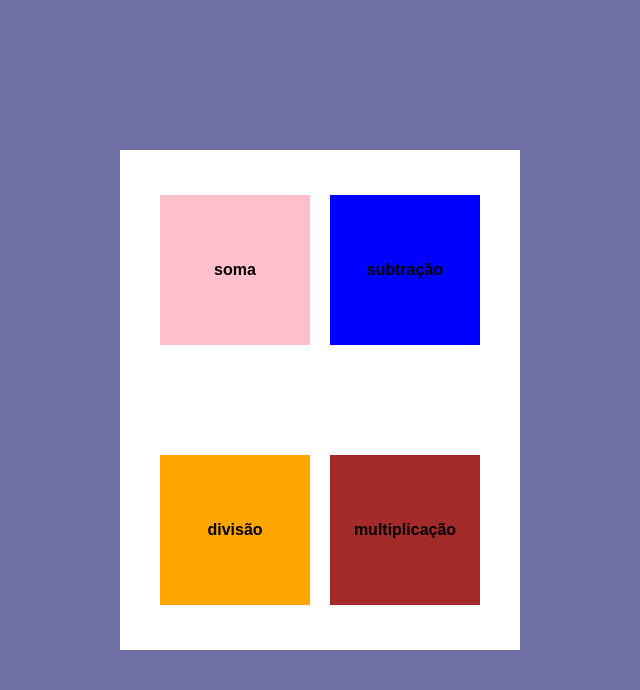
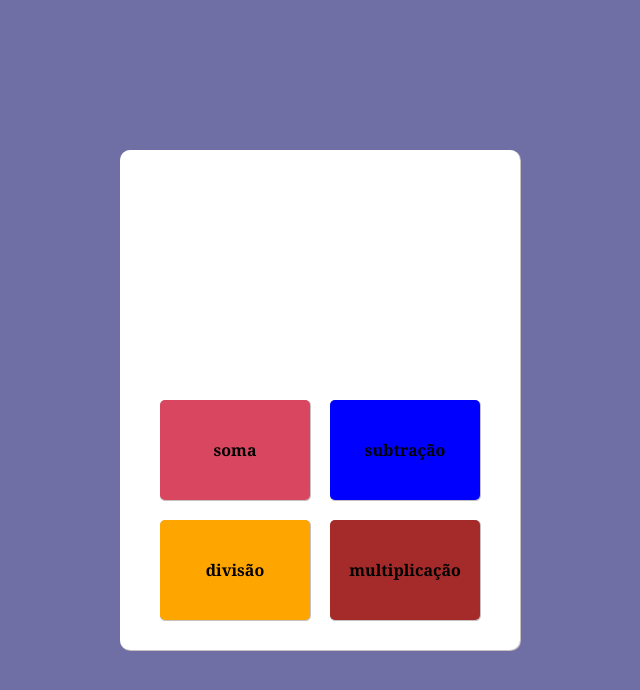
Before and after one commit to FernandoBzFarias/Projeto-Calculadora, a plain HTML site: page index.html in a window 1280 px wide. Shown: the whole page, without its empty margins (320-960 px from the left). Drawn offline with Linux system fonts and the light colour scheme.

Commit message:
fazendo projeto

```diff
--- a/index.html
+++ b/index.html
@@ -5,10 +5,11 @@
     <meta name="viewport" content="width=device-width, initial-scale=1.0">
     <title>calculadora inteligente</title>
     <style>
+
      *{
         padding: 0px;
         margin: 0px;
-        font-family: Arial, Helvetica, sans-serif;
+        font-family: Georgia, 'Times New Roman', Times, serif;
         box-sizing: border-box;
      }
 
@@ -26,52 +27,84 @@
         width:400px;
         height: 500px;
         display: flex;
-        flex-wrap: wrap;
-        justify-content: center;
+        flex-direction: column;
+        justify-content: flex-end;
         align-items: center;
+        gap: 20px;
+        border-radius: 10px;
+        box-shadow: 0.5px 0.5px 0.5px 0.5px rgb(199, 192, 192);
+        padding-bottom: 30px;
+     }
+
+     .linha{
+      display: flex;
       gap: 20px;
      }
 
-     main div {
-
+     .operacao{
        width: 150px;
-             height: 150px;
+       height: 100px;
        display: flex;
        justify-content: center;
        align-items: center;
        color: black;
        font-weight: bold;
        font-size: 16px;
+       border-radius: 5px;
+       box-shadow: 0.5px 0.5px 0.5px 0.5px rgb(199, 192, 192);
+     }
+
+     .operacao:active{
+      filter: brightness(1.2);
+     }
+
+     div#soma:hover{
+      background-color: rgb(231, 126, 143);
+     }
+
+     div#subtracao:hover{
+      background-color: rgb(119, 119, 238);
+     }
+
+     div#divisao:hover{
+      background-color: rgb(243, 187, 84);
+     }
+
+     div#multiplicacao:hover{
+      background-color: rgb(240, 126, 126) ;
      }
 
      div#soma{
-
-        background-color: pink;
+        background-color: rgb(216, 71, 95);
      }
 
      div#subtracao{
-
         background-color: blue;
      }
 
      div#divisao{
-
         background-color: orange;
      }
 
      div#multiplicacao{
-
         background-color: brown;
      }
 
     </style>
 </head>
+
 <body>
     <main>
-        <div id="soma">soma</div>
-        <div id="subtracao">subtração</div>
-        <div id="divisao">divisão</div>
-        <div id="multiplicacao">multiplicação</div>
+      <div class="linha">
+        <div class="operacao" id="soma">soma</div>
+        <div class="operacao" id="subtracao">subtração</div>
+      </div>
+      <div class="linha">
+        <div class="operacao" id="divisao">divisão</div>
+        <div class="operacao" id="multiplicacao">multiplicação</div>
+      </div>
+
+
     </main>
 </body>
 </html>
```
Lines whose indentation alone changed are shown as unchanged.
